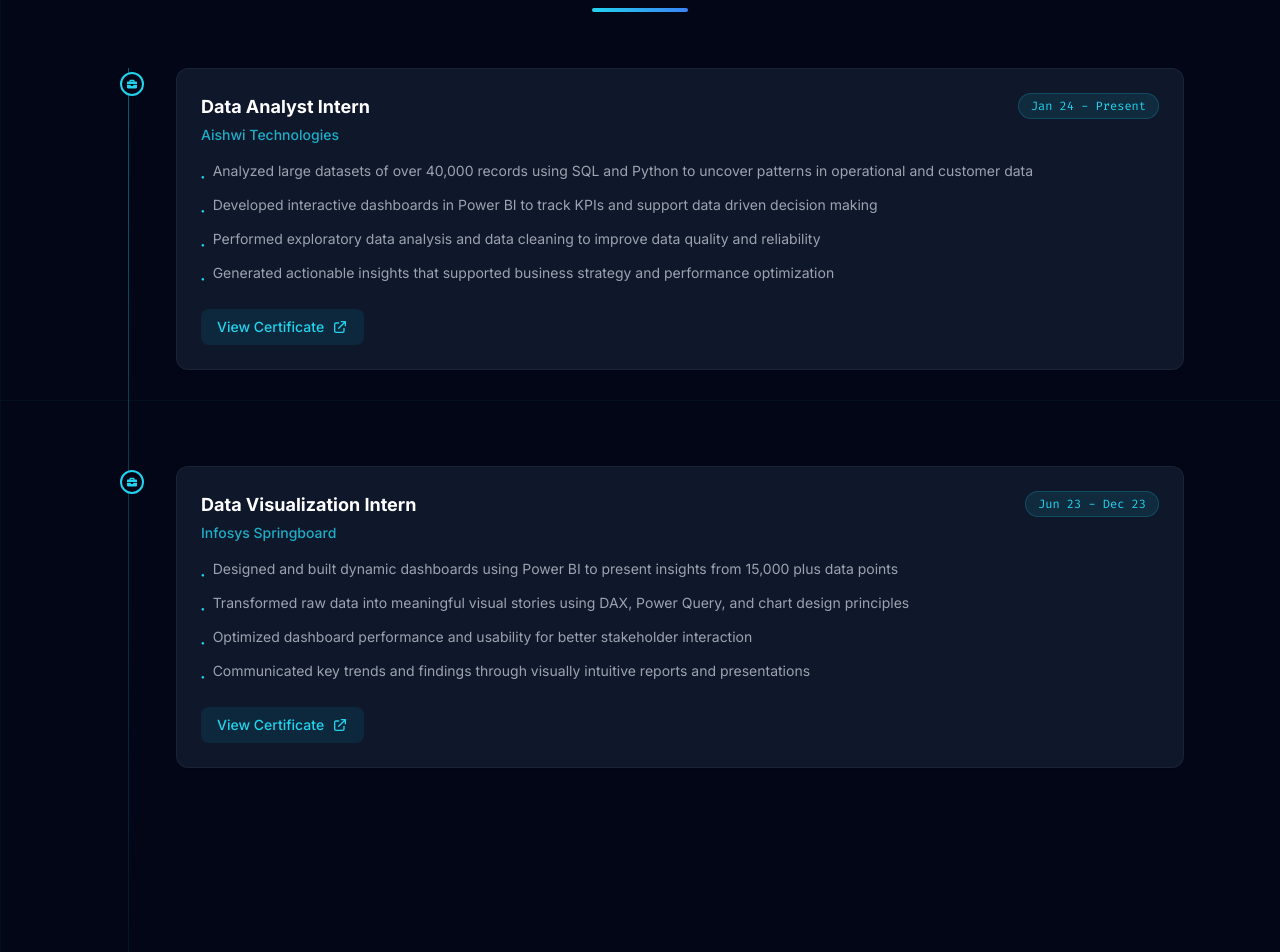
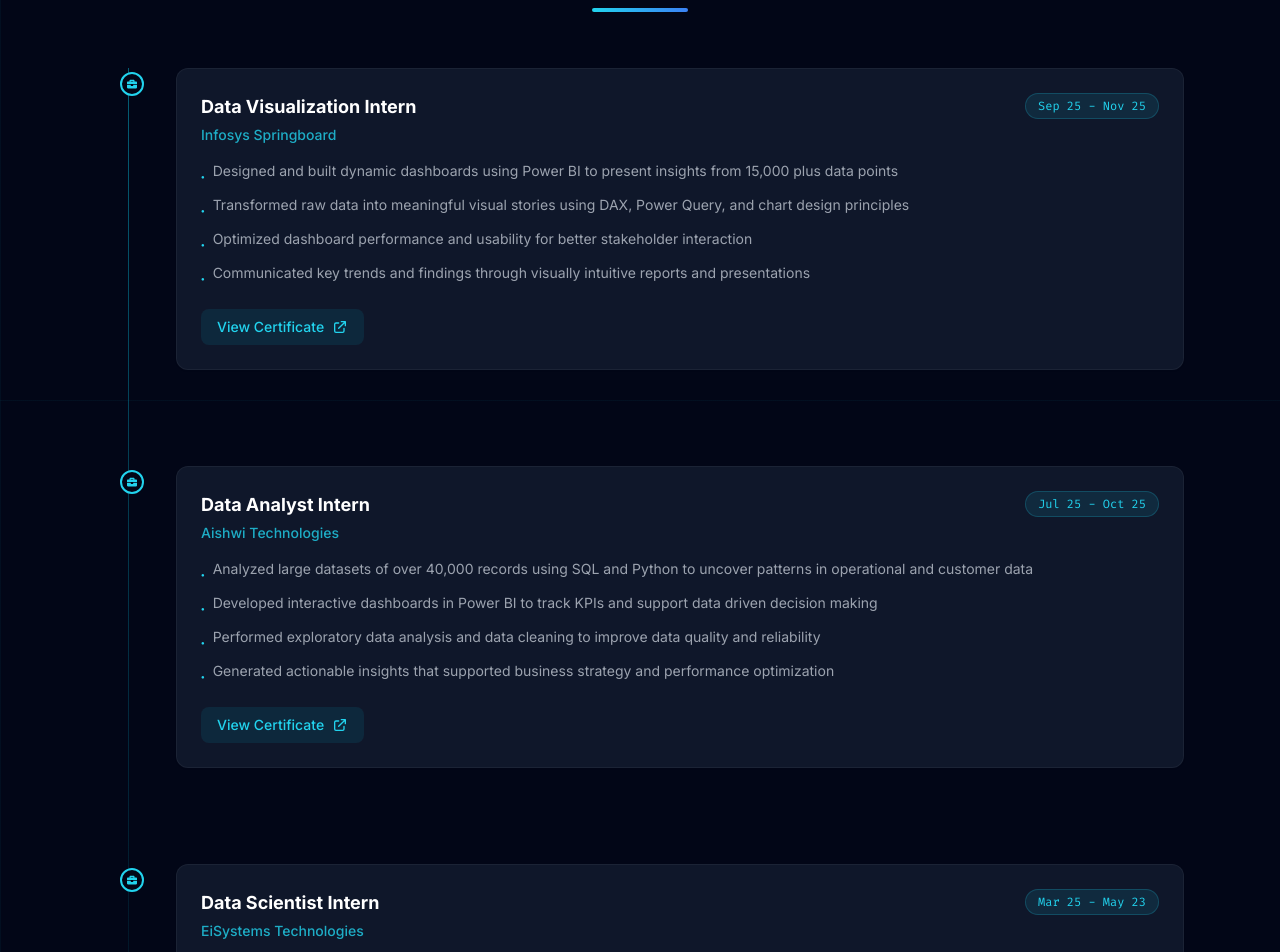
Before and after one commit to Meher450/portolio, a React (Vite) app: page / in a window 1280 px wide. Shown: the part 3600-4552 px from the top of the page. Built offline with nearby package versions, Linux system fonts and the light colour scheme.

Commit message:
Update portfolioData.js

```diff
--- a/src/data/portfolioData.js
+++ b/src/data/portfolioData.js
@@ -68,10 +68,22 @@
 };
 
 export const experience = [
+    {
+    role: "Data Visualization Intern",
+    company: "Infosys Springboard",
+    period: "Sep 25 - Nov 25",
+    certificateLink: "https://drive.google.com/file/d/1J4jhaLNaJ9k5Ll3WrZHG3sLgYni-ilqH/view?usp=sharing",
+    contributions: [
+      "Designed and built dynamic dashboards using Power BI to present insights from 15,000 plus data points",
+      "Transformed raw data into meaningful visual stories using DAX, Power Query, and chart design principles",
+      "Optimized dashboard performance and usability for better stakeholder interaction",
+      "Communicated key trends and findings through visually intuitive reports and presentations"
+    ],
+  },
   {
     role: "Data Analyst Intern",
     company: "Aishwi Technologies",
-    period: "Jan 24 - Present",
+    period: "Jul 25 - Oct 25",
     certificateLink: "https://drive.google.com/file/d/1XlwBEmnIhoKesglvr2xZk5_Wu2SxS0xl/view?usp=sharing",
     contributions: [
       "Analyzed large datasets of over 40,000 records using SQL and Python to uncover patterns in operational and customer data",
@@ -81,21 +93,9 @@
     ],
   },
   {
-    role: "Data Visualization Intern",
-    company: "Infosys Springboard",
-    period: "Jun 23 - Dec 23",
-    certificateLink: "https://drive.google.com/file/d/1J4jhaLNaJ9k5Ll3WrZHG3sLgYni-ilqH/view?usp=sharing",
-    contributions: [
-      "Designed and built dynamic dashboards using Power BI to present insights from 15,000 plus data points",
-      "Transformed raw data into meaningful visual stories using DAX, Power Query, and chart design principles",
-      "Optimized dashboard performance and usability for better stakeholder interaction",
-      "Communicated key trends and findings through visually intuitive reports and presentations"
-    ],
-  },
-  {
     role: "Data Scientist Intern",
     company: "EiSystems Technologies",
-    period: "Jan 23 - May 23",
+    period: "Mar 25 - May 23",
     certificateLink: "https://drive.google.com/file/d/1yiIshnmKUbVKpKU3QqFSHDU2ZBhrIIs2/view?usp=sharing",
     contributions: [
       "Built machine learning models including regression and classification to solve real world problems",
```
